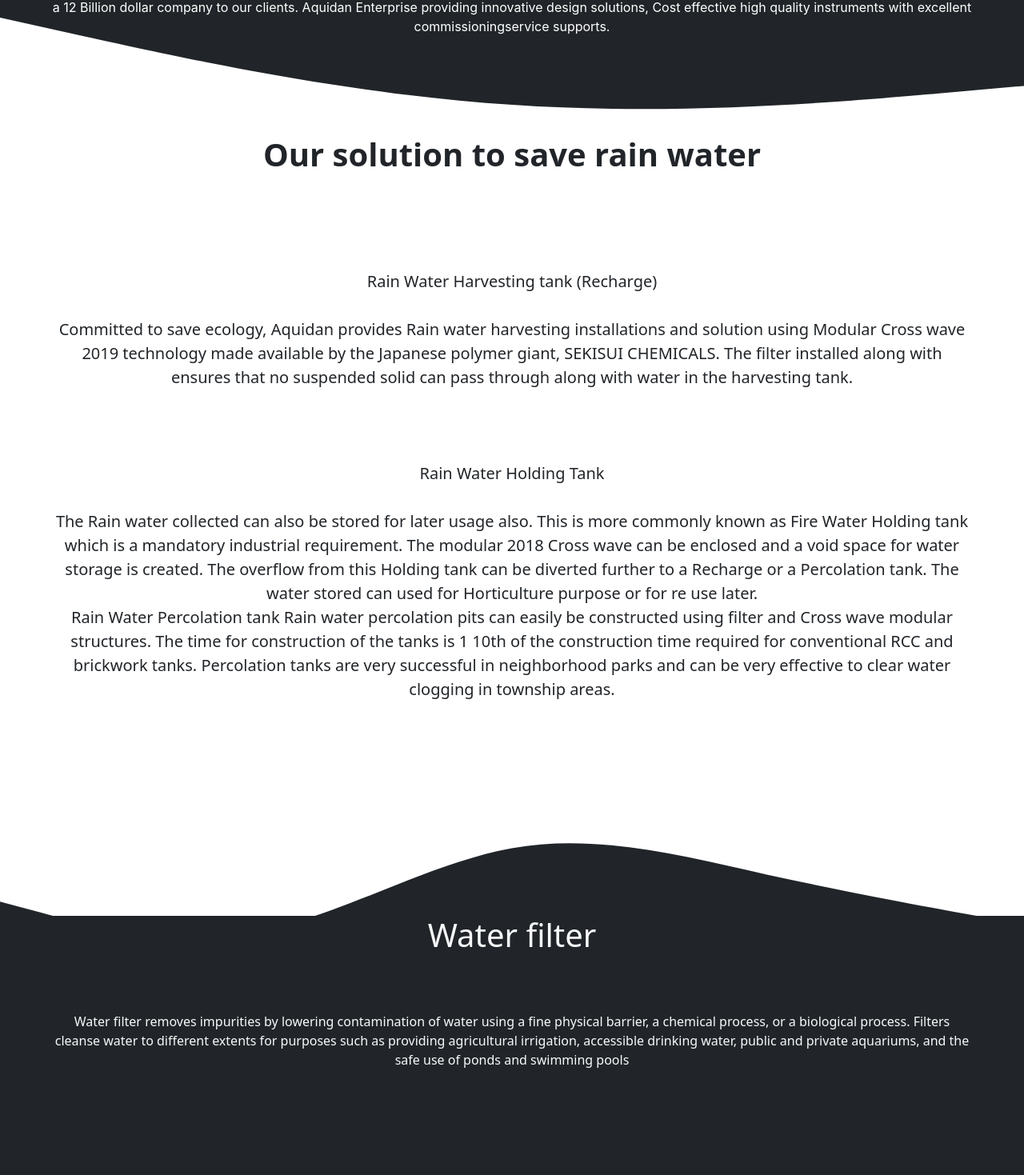
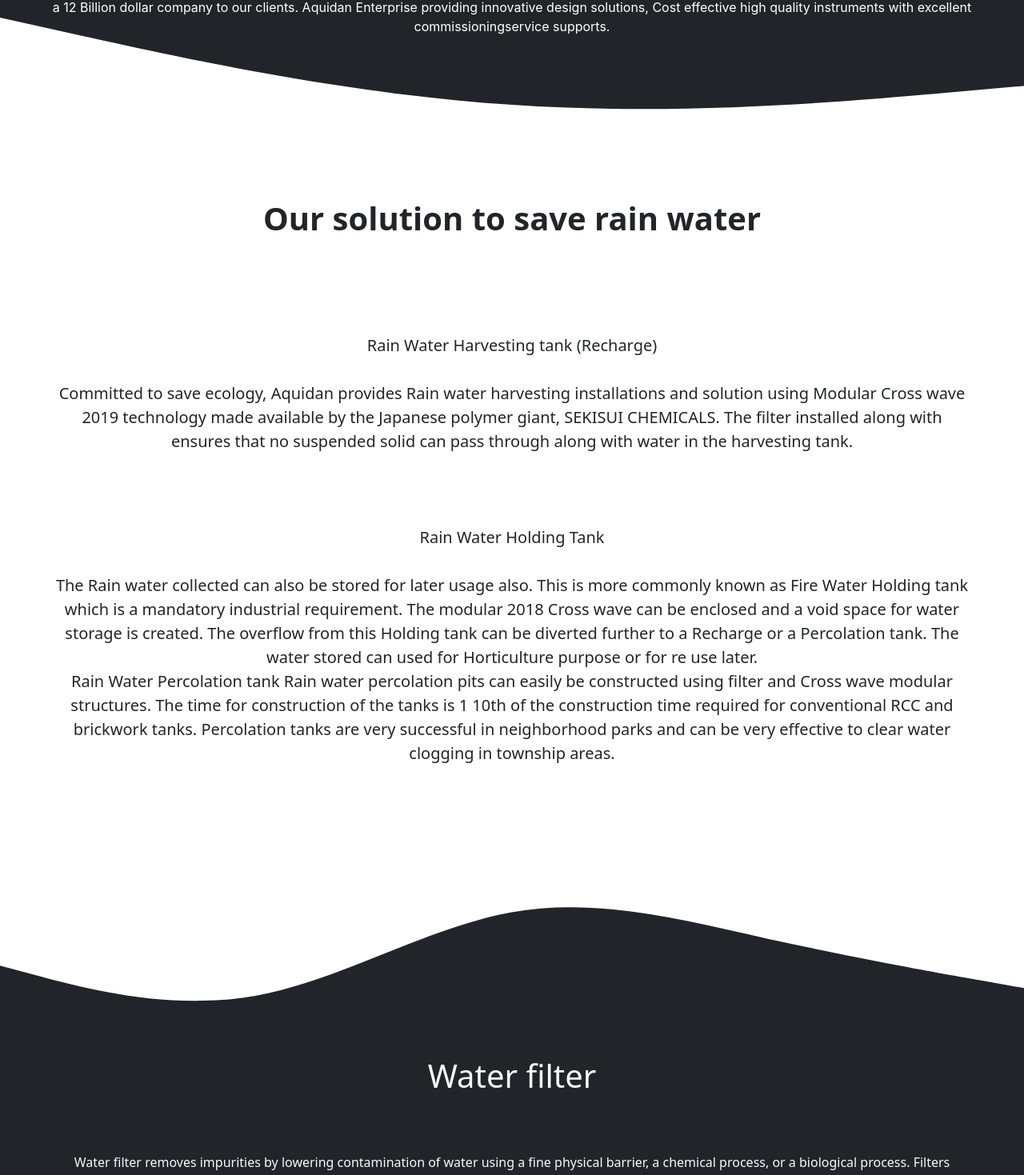
Before and after one commit to Aatish13/AquidanUI, an Angular app: page / in a window 1280 px wide. Shown: the part 318-1787 px from the top of the page at 80% size. Built offline with nearby package versions, Linux system fonts and the light colour scheme.

Commit message:
Home page

```diff
--- a/src/app/home/home.component.html
+++ b/src/app/home/home.component.html
@@ -15,7 +15,7 @@
       </path>
     </svg>
   </div>
-  <div class="text-dark fadeInDown second" style="margin-top: -5rem;">
+  <div class="text-dark fadeInDown second" >
     <h1><b>Our solution to save rain water</b></h1>
     <br>
     <br>
@@ -51,7 +51,7 @@
       </path>
     </svg>
   </div>
-  <div class="text-light bg-dark fadeIn third" style="margin-top: -6rem;" >
+  <div class="text-light bg-dark fadeIn third"  >
     <h1>Water filter</h1>
     <p style="padding: 4rem;">
 
```
